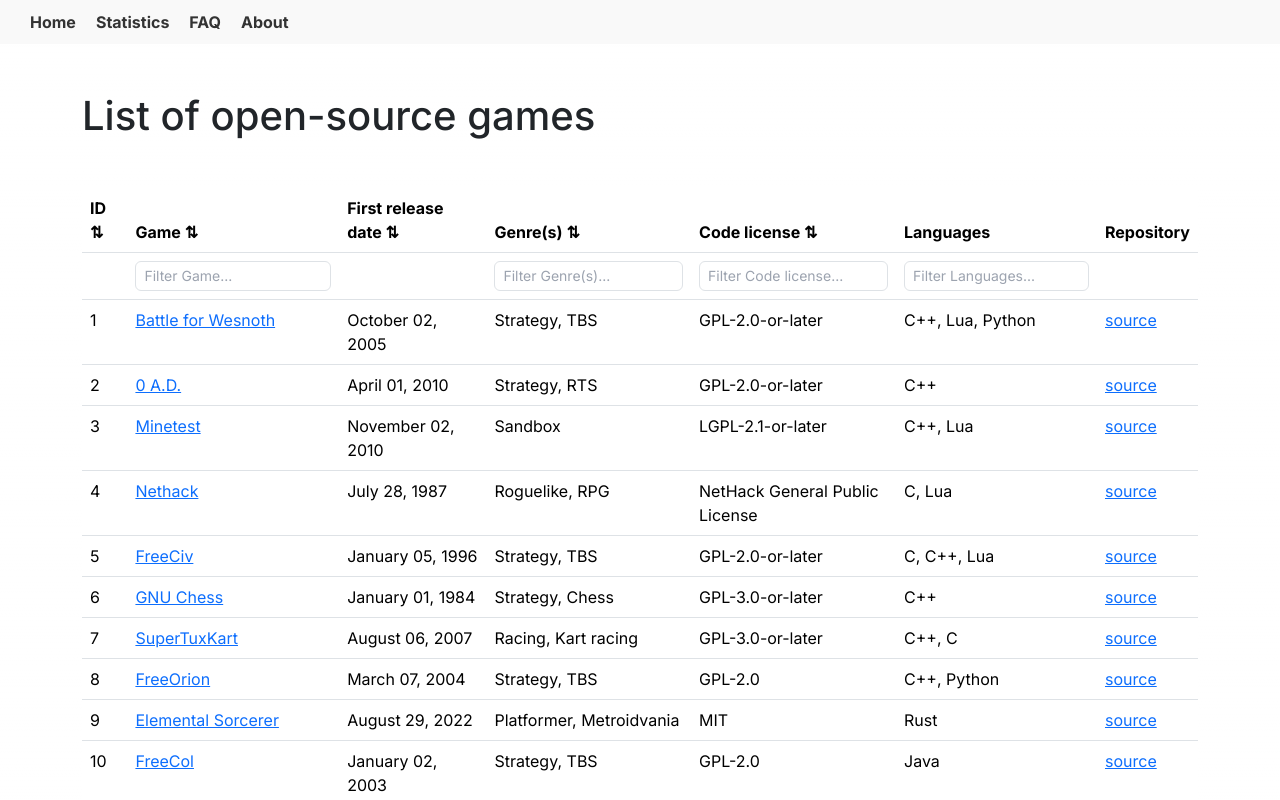
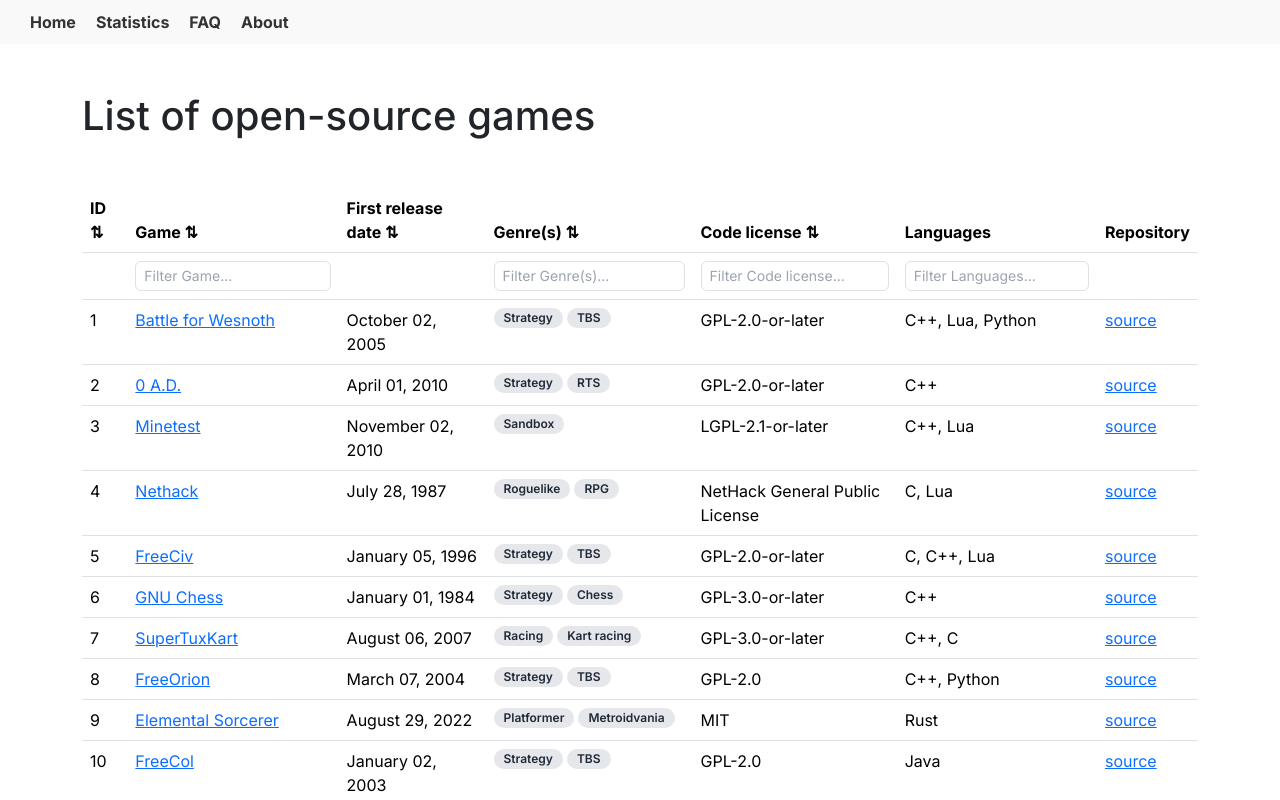
Before and after one commit to arthrp/oss-games-list, a Next.js app: page / in a window 1280 px wide. Shown: the top 800 px of the page. Built offline with nearby package versions, Linux system fonts and the light colour scheme.

Commit message:
Display genres as chips

```diff
--- a/components/gameTable.tsx
+++ b/components/gameTable.tsx
@@ -60,7 +60,17 @@
     }),
     columnHelper.accessor('genres', {
       header: 'Genre(s)',
-      cell: info => <>{info.getValue().join(', ')}</>,
+      cell: info => (
+        <div className="flex flex-wrap gap-1">
+          {info.getValue().map((genre: string) => (
+            <span
+              key={genre}
+              className="bg-gray-200 text-gray-800 text-xs font-semibold px-2.5 py-0.5 rounded-full">
+              {genre}
+            </span>
+          ))}
+        </div>
+      ),
       sortingFn: (rowA, rowB) => arraySorter(rowA.original, rowB.original, 'genres'),
       enableColumnFilter: true,
       filterFn: (row, columnId, value) => {
```
